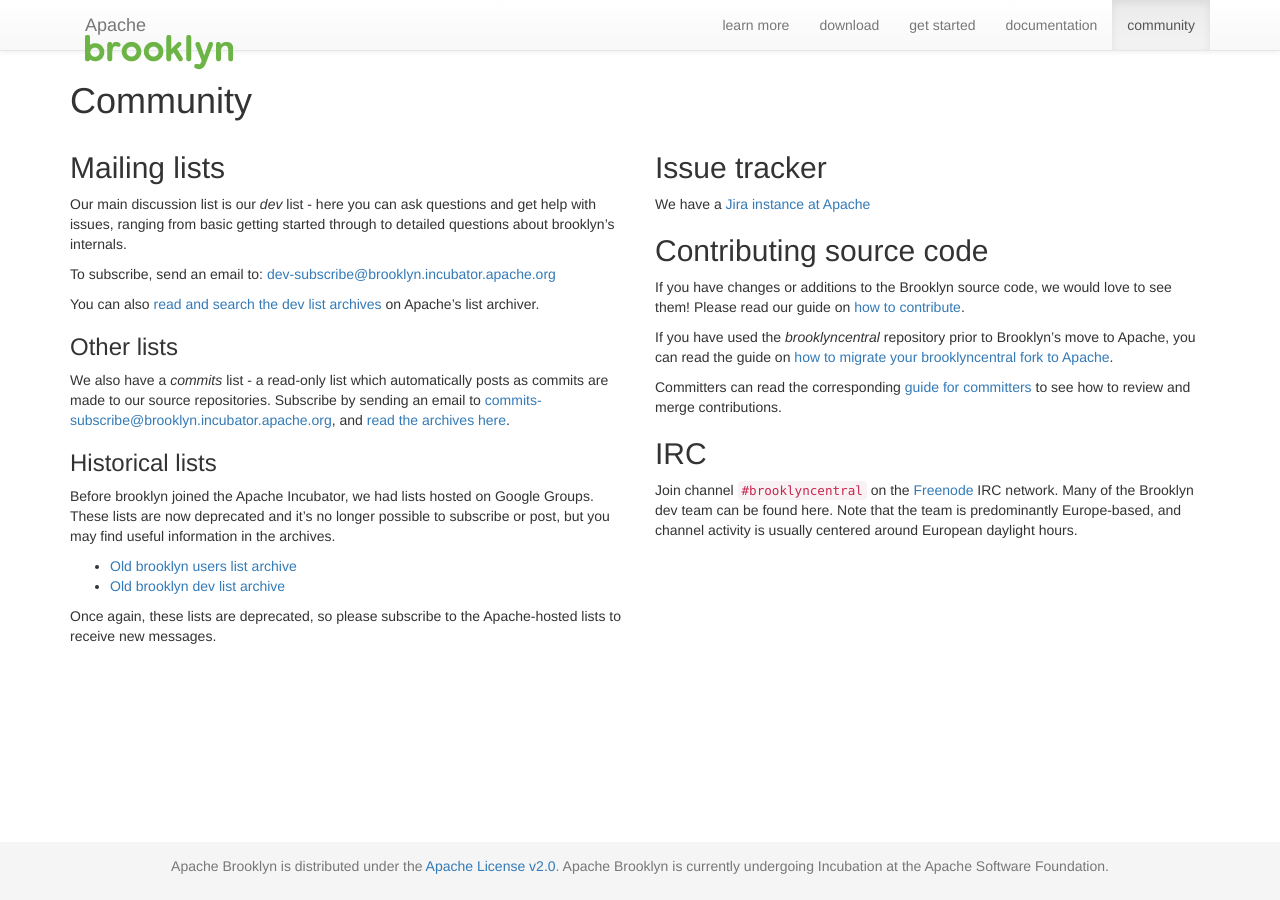
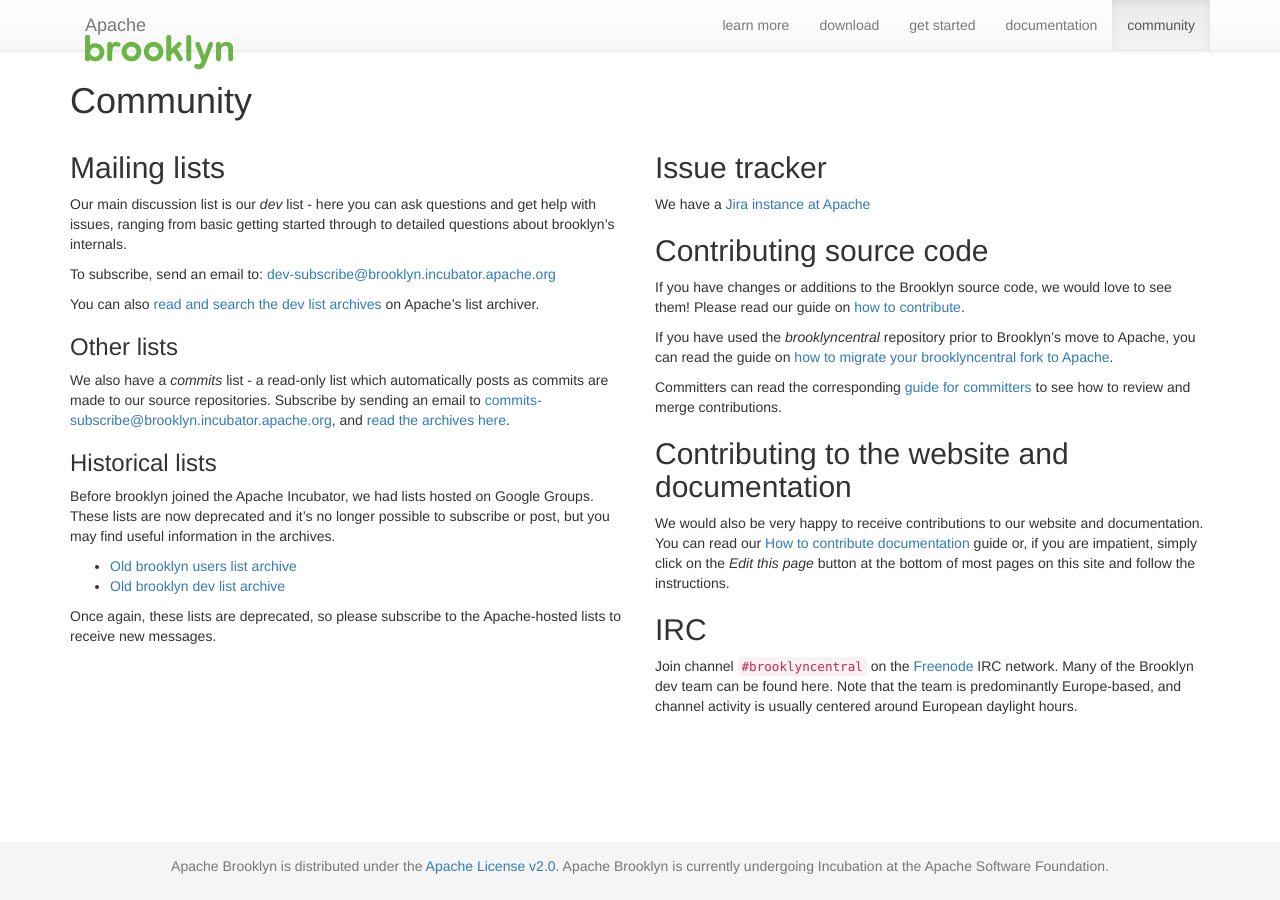
Before and after one commit to apache/incubator-brooklyn-site, a Jekyll site: the page built from community/index.md, in a window 1280 px wide. Built offline with Jekyll 4.4.1, drawn with Linux system fonts in a browser that asks for light colours; nearby versions of some CDN libraries.

Commit message:
Add link to how-to-contribute-docs.html
This is also a test of the "Edit this page" button that I am adding. Please do not merge this PR yet as it depends on other commits.

```diff
--- a/community/index.md
+++ b/community/index.md
@@ -62,6 +62,15 @@
 to see how to review and merge contributions.
 
 
+## Contributing to the website and documentation
+
+We would also be very happy to receive contributions to our website and
+documentation. You can read our [How to contribute
+documentation](how-to-contribute-docs.html) guide or, if you are impatient,
+simply click on the *Edit this page* button at the bottom of most pages on this
+site and follow the instructions.
+
+
 ## IRC
 
 Join channel `#brooklyncentral` on the [Freenode](https://freenode.net/) IRC
```
